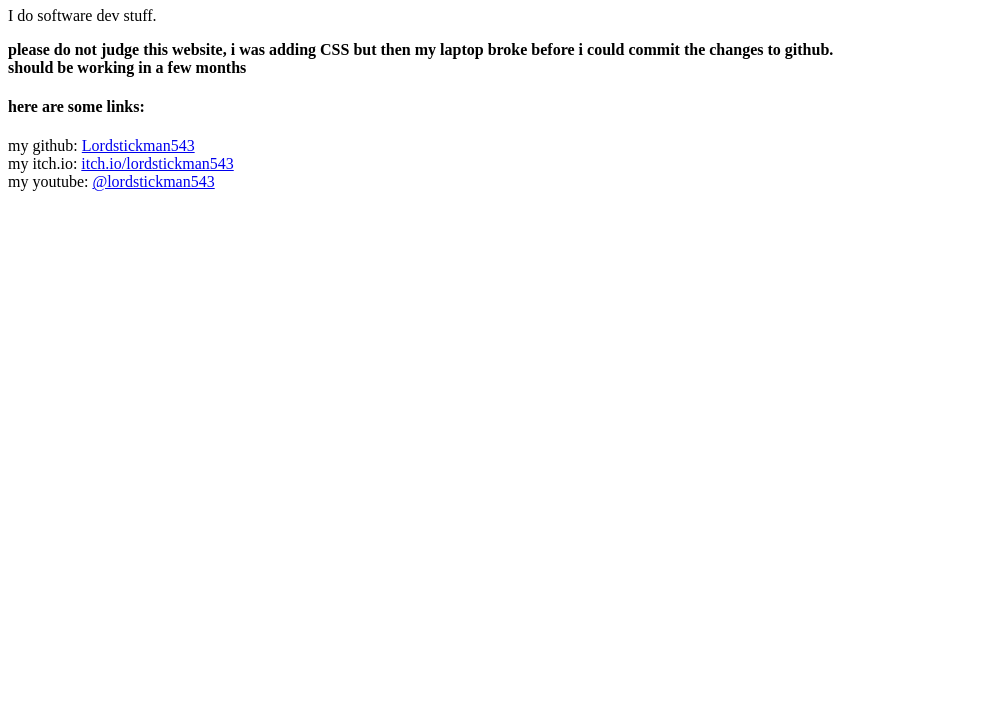
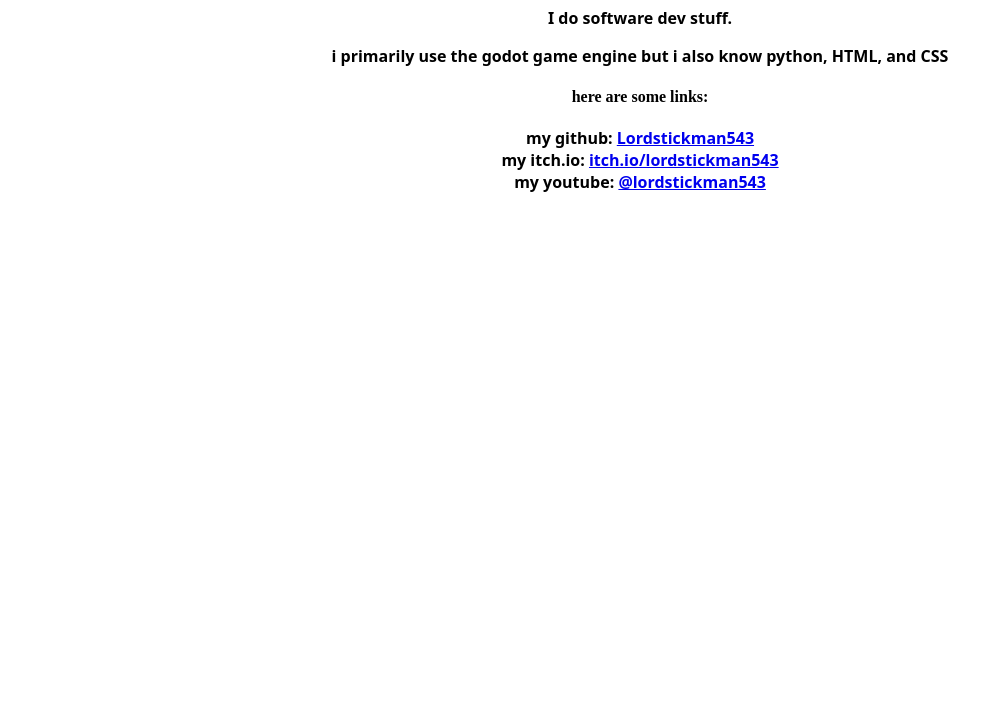
Before and after one commit to lordstickman543/lordstickman543.github.io, a plain HTML site: page index.html in a window 1280 px wide. Shown: the part 73-800 px from the top of the page, without its empty margins (0-1003 px from the left). Drawn offline with Linux system fonts and the light colour scheme.

Commit message:
made it better

```diff
--- a/index.html
+++ b/index.html
@@ -4,11 +4,12 @@
     <meta charset="UTF-8">
     <meta name="viewport" content="width=device-width, initial-scale=1.0">
     <title>Lordstickman543</title>
+     <link rel="stylesheet" href="styles.css">
 </head>
 <body>
     <h1>Welcome to My Website</h1>
     <p>I do software dev stuff.</p>
-    <p><strong>please do not judge this website, i was adding CSS but then my laptop broke before i could commit the changes to github. <br>should be working in a few months</strong></p>
+    <p>i primarily use the godot game engine but i also know python, HTML, and CSS</p>
     <h4>here are some links:</h4>
     <p>my github: <a href="https://github.com/Lordstickman543">Lordstickman543</a><br>my itch.io: <a href="https://lordstickman543.itch.io">itch.io/lordstickman543</a><br>my youtube: <a href="https://www.youtube.com/channel/UCcRyPsKTS8DPnG3LflQU_6g">@lordstickman543</a></p>
 </body>
--- /dev/null
+++ b/styles.css
@@ -0,0 +1,8 @@
+* {
+    text-align: center;
+}
+
+p {
+        font-family: system-ui, -apple-system, BlinkMacSystemFont, 'Segoe UI', Roboto, Oxygen, Ubuntu, Cantarell, 'Open Sans', 'Helvetica Neue', sans-serif;
+        font-weight: bold;
+    }
```
